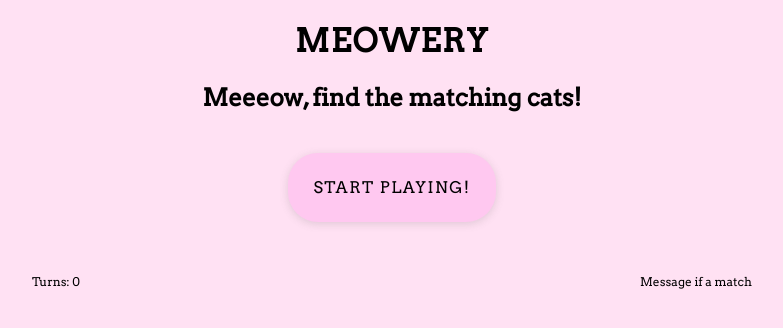
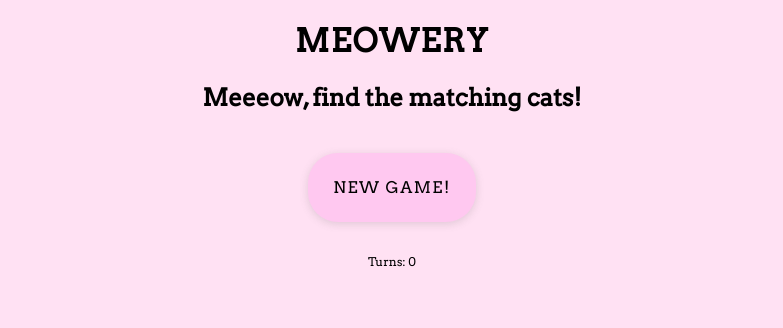
Before and after one commit to AnnaBrum/Meowery, a React (Create React App) app in the folder meowery/: page / in a window 1280 px wide. Shown: the top 328 px of the page, without its empty margins (248-1031 px from the left). Built offline with nearby package versions, Linux system fonts and the light colour scheme.

Commit message:
logic for message

```diff
--- a/meowery/public/index.html
+++ b/meowery/public/index.html
@@ -8,33 +8,8 @@
       name="description"
       content="Web site created using create-react-app"
     />
-    <!--
-      manifest.json provides metadata used when your web app is installed on a
-      user's mobile device or desktop. See https://developers.google.com/web/fundamentals/web-app-manifest/
-    -->
-    <!--
-      Notice the use of %PUBLIC_URL% in the tags above.
-      It will be replaced with the URL of the `public` folder during the build.
-      Only files inside the `public` folder can be referenced from the HTML.
-
-      Unlike "/favicon.ico" or "favicon.ico", "%PUBLIC_URL%/favicon.ico" will
-      work correctly both with client-side routing and a non-root public URL.
-      Learn how to configure a non-root public URL by running `npm run build`.
-    -->
-    <title>React App</title>
   </head>
   <body>
-    <noscript>You need to enable JavaScript to run this app.</noscript>
     <div id="root"></div>
-    <!--
-      This HTML file is a template.
-      If you open it directly in the browser, you will see an empty page.
-
-      You can add webfonts, meta tags, or analytics to this file.
-      The build step will place the bundled scripts into the <body> tag.
-
-      To begin the development, run `npm start` or `yarn start`.
-      To create a production bundle, use `npm run build` or `yarn build`.
-    -->
   </body>
 </html>
--- a/meowery/src/App.js
+++ b/meowery/src/App.js
@@ -79,7 +79,8 @@
 
       <div className="info-box">
         <Counter turns={turns} />
-        <Message />
+
+          <Message  />
       </div>
       <Board>
         {cards.map((card) => (
--- a/meowery/src/components/Board/styled.jsx
+++ b/meowery/src/components/Board/styled.jsx
@@ -6,6 +6,6 @@
   display: grid;
   grid-template-columns: repeat(4, 1fr);
   grid-template-rows: repeat(4, 1fr);
-  padding: 4rem;
+  padding: 20px;
   gap: 1em;
 `;
--- a/meowery/src/components/Button/index.jsx
+++ b/meowery/src/components/Button/index.jsx
@@ -9,7 +9,7 @@
 
     return (
     <ButtonStyled className="start-btn" onClick={handleClick}>
-      Start Playing!
+      New Game!
     </ButtonStyled>
     )
 };
--- a/meowery/src/components/Message/index.jsx
+++ b/meowery/src/components/Message/index.jsx
@@ -1,10 +1,10 @@
 import { MessageStyled } from "./styled";
 
-function Message() {
-  return (
-    // <div className="message-box">
+function Message({ matched }) {
+
+  return matched && (
     <MessageStyled>
-      <p>Message if a match</p>
+      <p>I'ts a match!</p>
     </MessageStyled>
   );
 }
--- a/meowery/src/index.css
+++ b/meowery/src/index.css
@@ -12,7 +12,7 @@
   width: 100%;
   display: flex;
   justify-content: space-around;
-  padding: 40px;
+  padding: 20px 20px 0px 20px;
 }
 
 h1 {
```
